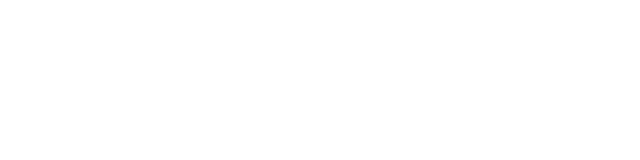
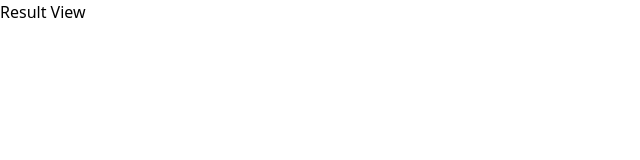
Before and after one commit to rcSabucido/data-mining-2025, a React (Vite) app: page /result-view in a window 1280 px wide. Before the commit this address had no page. Shown: the top 160 px of the page, without its empty margins (0-640 px from the left). Built offline with nearby package versions, Linux system fonts and the light colour scheme.

Commit message:
Create and route ResultView page

```diff
--- a/src/App.tsx
+++ b/src/App.tsx
@@ -1,6 +1,7 @@
 import { BrowserRouter, Routes, Route } from "react-router-dom"
 import Home from "./pages/Home"
 import AlgoPicker from "./pages/AlgoPicker"
+import ResultView from "./pages/ResultView"
 
 function App() {
 
@@ -9,6 +10,7 @@
       <Routes>
         <Route path = "/" element={<Home />} />
         <Route path = "/algo-picker" element={<AlgoPicker />} />
+        <Route path = "/result-view" element={<ResultView />} />
       </Routes>
     </BrowserRouter>
   )
--- /dev/null
+++ b/src/pages/ResultView.tsx
@@ -0,0 +1,9 @@
+const ResultView = () => {
+    return (
+        <div>
+            Result View
+        </div>
+    );
+}
+
+export default ResultView;
```
